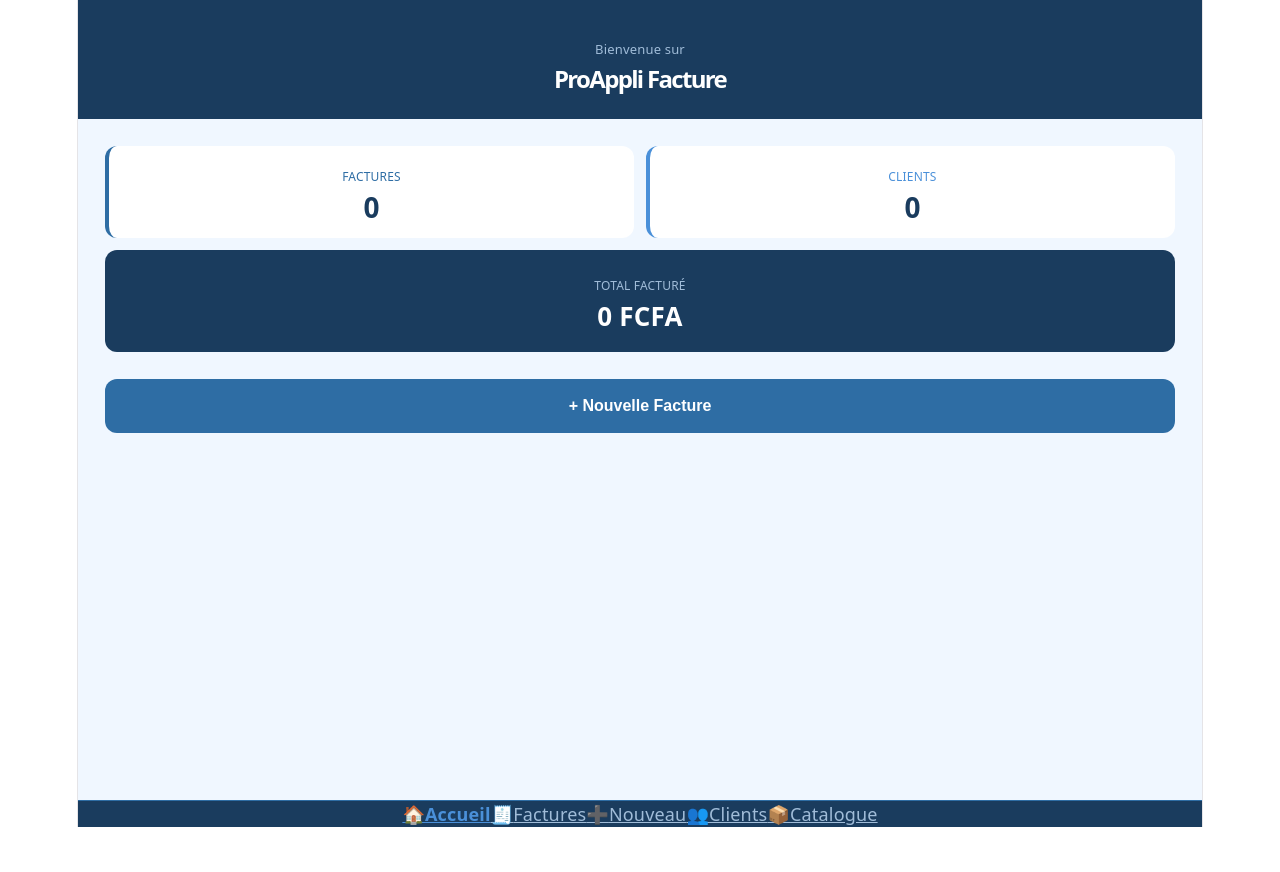
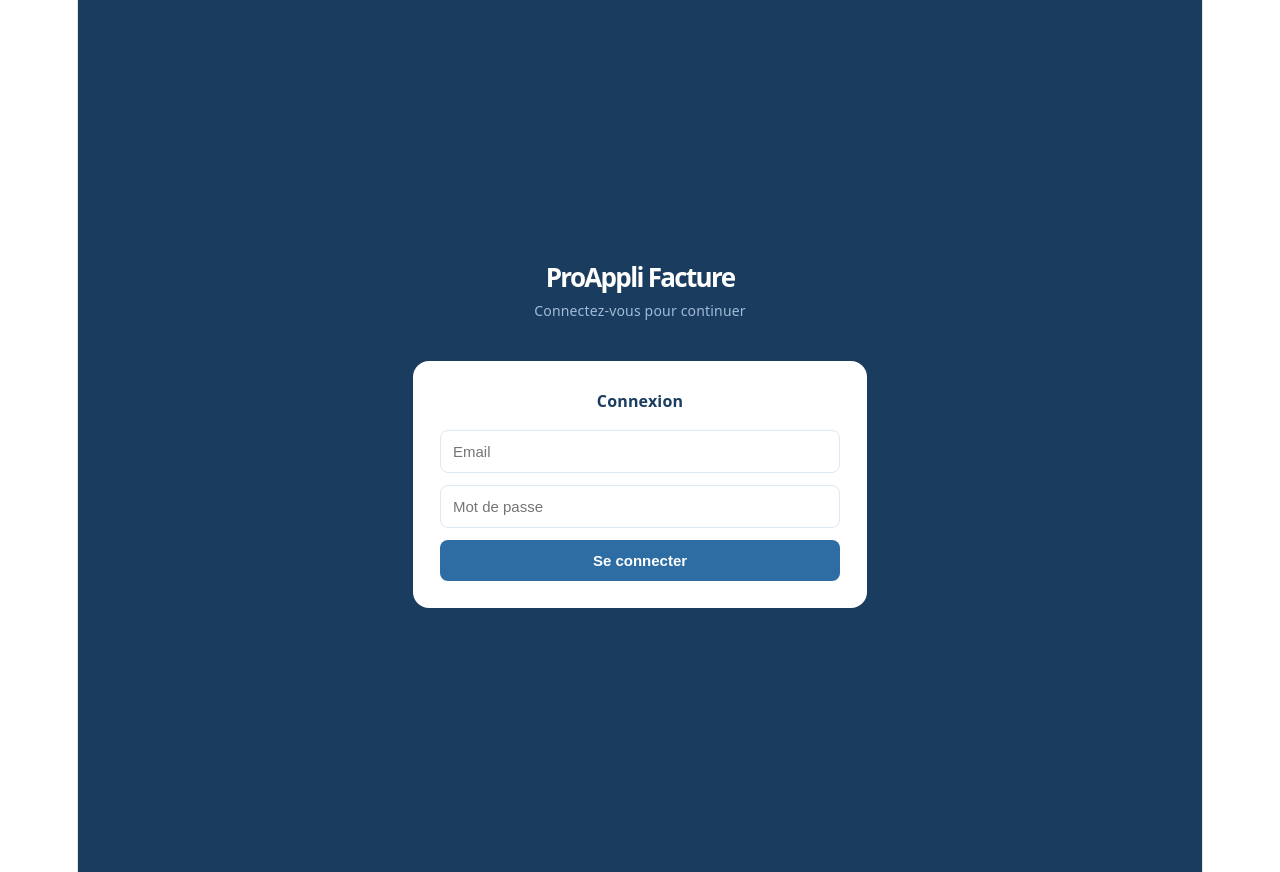
Before and after one commit to Rasm3006/facturation-app, a React (Vite) app: page / in a window 1280 px wide. Before the commit the page ends 827 px from the top, so only its background shows below. Built offline with nearby package versions, Linux system fonts and the light colour scheme; no server answers; the database is empty.

Commit message:
Authentification + UI bleu marine

```diff
--- a/package.json
+++ b/package.json
@@ -10,6 +10,8 @@
     "preview": "vite preview"
   },
   "dependencies": {
+    "@supabase/auth-ui-react": "^0.4.7",
+    "@supabase/auth-ui-shared": "^0.1.8",
     "@supabase/supabase-js": "^2.101.1",
     "react": "^19.2.4",
     "react-dom": "^19.2.4",
--- a/src/App.jsx
+++ b/src/App.jsx
@@ -1,23 +1,48 @@
-import { BrowserRouter, Routes, Route } from 'react-router-dom'
+import { BrowserRouter, Routes, Route, Navigate } from 'react-router-dom'
 import { AppProvider } from './AppContext'
+import { useEffect, useState } from 'react'
+import { supabase } from './supabase'
 import Accueil from './pages/Accueil'
 import Factures from './pages/Factures'
 import Clients from './pages/Clients'
 import Nouveau from './pages/Nouveau'
 import Catalogue from './pages/Catalogue'
+import Login from './pages/Login'
 import NavBar from './components/NavBar'
 
 function App() {
+  const [session, setSession] = useState(null)
+  const [loading, setLoading] = useState(true)
+
+  useEffect(() => {
+    supabase.auth.getSession().then(({ data: { session } }) => {
+      setSession(session)
+      setLoading(false)
+    })
+    supabase.auth.onAuthStateChange((_event, session) => {
+      setSession(session)
+    })
+  }, [])
+
+  if (loading) return (
+    <div style={{ background: '#1A3C5E', minHeight: '100vh', display: 'flex', alignItems: 'center', justifyContent: 'center' }}>
+      <p style={{ color: '#fff' }}>Chargement...</p>
+    </div>
+  )
+
+  if (!session) return <Login />
+
   return (
     <AppProvider>
       <BrowserRouter>
-        <div className="pb-16">
+        <div style={{ paddingBottom: 64 }}>
           <Routes>
             <Route path="/" element={<Accueil />} />
             <Route path="/factures" element={<Factures />} />
             <Route path="/clients" element={<Clients />} />
             <Route path="/nouveau" element={<Nouveau />} />
             <Route path="/catalogue" element={<Catalogue />} />
+            <Route path="*" element={<Navigate to="/" />} />
           </Routes>
         </div>
         <NavBar />
--- a/src/pages/Accueil.jsx
+++ b/src/pages/Accueil.jsx
@@ -1,16 +1,31 @@
 import { useApp } from '../AppContext'
 import { useNavigate } from 'react-router-dom'
+import { supabase } from '../supabase'
 
 export default function Accueil() {
   const { factures, clients } = useApp()
   const navigate = useNavigate()
   const totalFactures = factures.reduce((sum, f) => sum + f.total, 0)
 
+  async function handleDeconnexion() {
+    await supabase.auth.signOut()
+  }
+
   return (
     <div style={{ background: '#F0F7FF', minHeight: '100vh' }}>
       <div style={{ background: '#1A3C5E', padding: '2rem 1.5rem 1.5rem' }}>
-        <p style={{ color: '#a0bcd8', fontSize: 13, margin: 0 }}>Bienvenue sur</p>
-        <h1 style={{ color: '#fff', fontSize: 24, fontWeight: 700, margin: '4px 0 0' }}>ProAppli Facture</h1>
+        <div style={{ display: 'flex', justifyContent: 'space-between', alignItems: 'flex-start' }}>
+          <div>
+            <p style={{ color: '#a0bcd8', fontSize: 13, margin: 0 }}>Bienvenue sur</p>
+            <h1 style={{ color: '#fff', fontSize: 24, fontWeight: 700, margin: '4px 0 0' }}>ProAppli Facture</h1>
+          </div>
+          <button
+            onClick={handleDeconnexion}
+            style={{ background: 'none', border: '1px solid #4A90D9', color: '#a0bcd8', borderRadius: 8, padding: '6px 12px', fontSize: 12, cursor: 'pointer' }}
+          >
+            Déconnexion
+          </button>
+        </div>
       </div>
 
       <div style={{ padding: '1.5rem' }}>
--- /dev/null
+++ b/src/pages/Login.jsx
@@ -0,0 +1,66 @@
+import { useState } from 'react'
+import { supabase } from '../supabase'
+
+export default function Login() {
+  const [email, setEmail] = useState('')
+  const [password, setPassword] = useState('')
+  const [error, setError] = useState('')
+  const [loading, setLoading] = useState(false)
+
+  async function handleLogin() {
+    if (!email || !password) return
+    setLoading(true)
+    setError('')
+    const { error } = await supabase.auth.signInWithPassword({ email, password })
+    if (error) setError('Email ou mot de passe incorrect')
+    setLoading(false)
+  }
+
+  const inputStyle = {
+    width: '100%',
+    border: '1px solid #dce8f5',
+    borderRadius: 8,
+    padding: '12px',
+    fontSize: 15,
+    boxSizing: 'border-box',
+    marginBottom: 12
+  }
+
+  return (
+    <div style={{ background: '#1A3C5E', minHeight: '100vh', display: 'flex', flexDirection: 'column', alignItems: 'center', justifyContent: 'center', padding: '2rem' }}>
+      <div style={{ marginBottom: '2rem', textAlign: 'center' }}>
+        <h1 style={{ color: '#fff', fontSize: 26, fontWeight: 700, margin: '0 0 8px' }}>ProAppli Facture</h1>
+        <p style={{ color: '#a0bcd8', fontSize: 14, margin: 0 }}>Connectez-vous pour continuer</p>
+      </div>
+
+      <div style={{ background: '#fff', borderRadius: 16, padding: '1.5rem', width: '100%', maxWidth: 400 }}>
+        <p style={{ color: '#1A3C5E', fontWeight: 700, fontSize: 16, margin: '0 0 16px' }}>Connexion</p>
+
+        <input
+          style={inputStyle}
+          placeholder="Email"
+          type="email"
+          value={email}
+          onChange={e => setEmail(e.target.value)}
+        />
+        <input
+          style={inputStyle}
+          placeholder="Mot de passe"
+          type="password"
+          value={password}
+          onChange={e => setPassword(e.target.value)}
+        />
+
+        {error && <p style={{ color: '#e53e3e', fontSize: 13, margin: '0 0 12px' }}>{error}</p>}
+
+        <button
+          onClick={handleLogin}
+          disabled={loading}
+          style={{ width: '100%', background: '#2E6DA4', color: '#fff', border: 'none', borderRadius: 8, padding: '12px', fontSize: 15, fontWeight: 700, cursor: 'pointer' }}
+        >
+          {loading ? 'Connexion...' : 'Se connecter'}
+        </button>
+      </div>
+    </div>
+  )
+}
```
Also changed, not shown: 1 other file (tests, documents, lock files or other folders).
